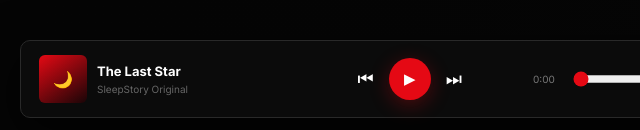
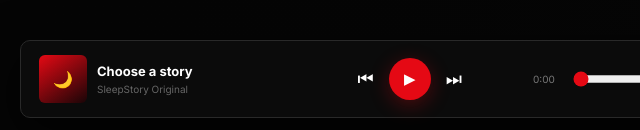
Before and after one commit to iamKingshuk01/storyteller, a plain HTML site: page index.html in a window 1280 px wide. Shown: the part 662-792 px from the top of the page, 0-640 px from the left. Drawn offline with Linux system fonts and the light colour scheme; a script that the page names is missing.

Commit message:
Remove placeholder story

```diff
--- a/index.html
+++ b/index.html
@@ -429,7 +429,7 @@
             <div>
 
                 <strong id="playerTitle">
-                    The Last Star
+                    Choose a story
                 </strong>
 
                 <small>
@@ -550,7 +550,7 @@
         </div>
 
         <div class="full-player-info">
-            <h2 id="fullPlayerTitle">The Last Star</h2>
+            <h2 id="fullPlayerTitle">Choose a story</h2>
             <p>SleepStory Original</p>
         </div>
 
```
